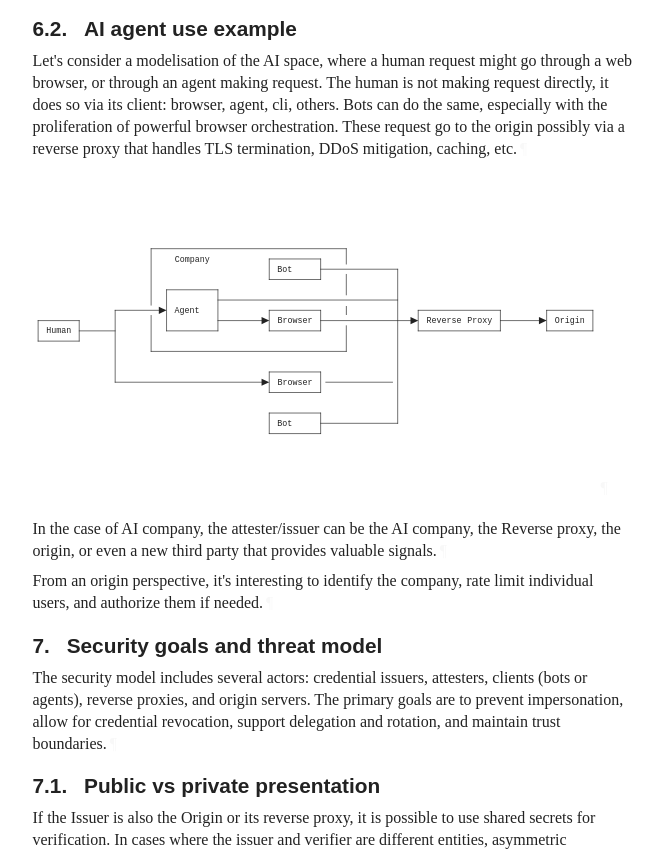
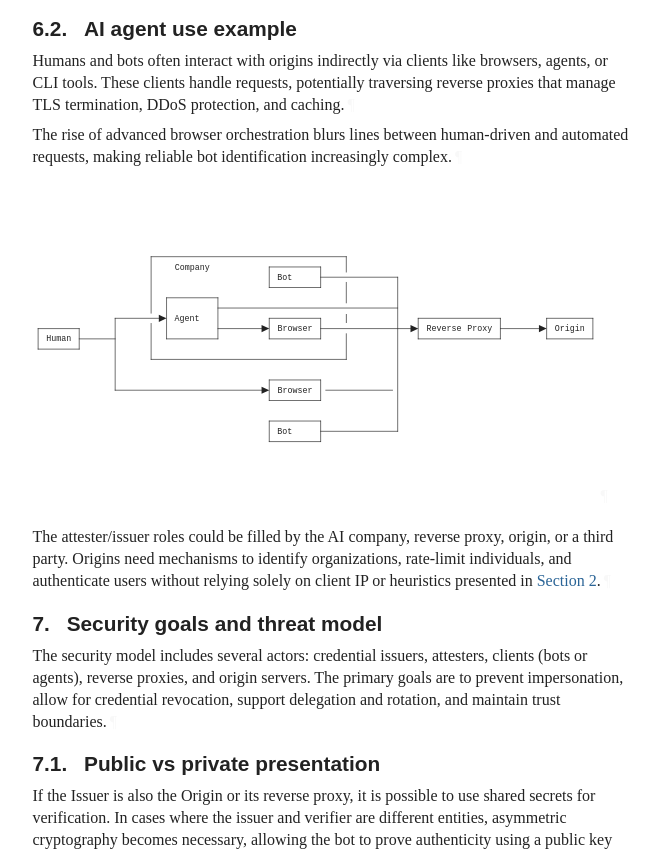
Before and after one commit to thibmeu/draft-meunier-glossary-somehow, a plain HTML site: page draft-meunier-web-bot-auth-glossary-somehow.html in a window 1280 px wide. Shown: the part 3970-4820 px from the top of the page, without its empty margins (92-755 px from the left). Drawn offline with Linux system fonts and the light colour scheme; a web font is replaced by a local one.

Commit message:
Script updating gh-pages from cdeb1d7. [ci skip]

```diff
--- a/draft-meunier-web-bot-auth-glossary-somehow.html
+++ b/draft-meunier-web-bot-auth-glossary-somehow.html
@@ -1307,7 +1307,7 @@ use.<a href="#section-2-2.2.1" class="pilcrow">¶</a></p>
 </li>
         <li id="section-2-2.3">
           <p id="section-2-2.3.1">An agent may go to every website on the Internet and share a secret with
-them like a Bearer from  <span>[<a href="#OAUTH-BEARER-RFC" class="cite xref">OAUTH-BEARER-RFC</a>]</span>. This is impractical to scale for any
+them like a Bearer from <span>[<a href="#OAUTH-BEARER-RFC" class="cite xref">OAUTH-BEARER-RFC</a>]</span>. This is impractical to scale for any
 agent beyond select partnerships, and insecure, as key rotation is challenging
 and becomes less secure as the consumers scale.<a href="#section-2-2.3.1" class="pilcrow">¶</a></p>
 </li>
@@ -1556,15 +1556,14 @@ intermediate.<a href="#section-6-1" class="pilcrow">¶</a></p>
         <h3 id="name-ai-agent-use-example">
 <a href="#section-6.2" class="section-number selfRef">6.2. </a><a href="#name-ai-agent-use-example" class="section-name selfRef">AI agent use example</a>
         </h3>
-<p id="section-6.2-1">Let's consider a modelisation of the AI space, where a human request might go
-through a web browser, or through an agent making request.
-The human is not making request directly, it does so via its client: browser,
-agent, cli, others. Bots can do the same, especially with the proliferation of
-powerful browser orchestration.
-These request go to the origin possibly via a reverse proxy that handles TLS
-termination, DDoS mitigation, caching, etc.<a href="#section-6.2-1" class="pilcrow">¶</a></p>
-<div id="section-6.2-2">
-          <div class="alignLeft art-svg artwork" id="section-6.2-2.1">
+<p id="section-6.2-1">Humans and bots often interact with origins indirectly via clients like
+browsers, agents, or CLI tools. These clients handle requests, potentially
+traversing reverse proxies that manage TLS termination, DDoS protection, and
+caching.<a href="#section-6.2-1" class="pilcrow">¶</a></p>
+<p id="section-6.2-2">The rise of advanced browser orchestration blurs lines between human-driven and
+automated requests, making reliable bot identification increasingly complex.<a href="#section-6.2-2" class="pilcrow">¶</a></p>
+<div id="section-6.2-3">
+          <div class="alignLeft art-svg artwork" id="section-6.2-3.1">
 <svg xmlns="http://www.w3.org/2000/svg" version="1.1" height="336" width="880" viewBox="0 0 880 336" class="diagram" text-anchor="middle" font-family="monospace" font-size="13px" stroke-linecap="round">
               <path d="M 8,144 L 8,176" fill="none" stroke="black"></path>
               <path d="M 72,144 L 72,176" fill="none" stroke="black"></path>
@@ -1635,14 +1634,13 @@ termination, DDoS mitigation, caching, etc.<a href="#section-6.2-1" class="pilcr
                 <text x="408" y="244">Browser</text>
                 <text x="392" y="308">Bot</text>
               </g>
-            </svg><a href="#section-6.2-2.1" class="pilcrow">¶</a>
-</div>
-</div>
-<p id="section-6.2-3">In the case of AI company, the attester/issuer can be the AI company, the
-Reverse proxy, the origin, or even a new third party that provides valuable
-signals.<a href="#section-6.2-3" class="pilcrow">¶</a></p>
-<p id="section-6.2-4">From an origin perspective, it's interesting to identify the company, rate limit
-individual users, and authorize them if needed.<a href="#section-6.2-4" class="pilcrow">¶</a></p>
+            </svg><a href="#section-6.2-3.1" class="pilcrow">¶</a>
+</div>
+</div>
+<p id="section-6.2-4">The attester/issuer roles could be filled by the AI company, reverse proxy,
+origin, or a third party. Origins need mechanisms to identify organizations,
+rate-limit individuals, and authenticate users without relying solely on client
+IP or heuristics presented in <a href="#motivation" class="auto internal xref">Section 2</a>.<a href="#section-6.2-4" class="pilcrow">¶</a></p>
 </section>
 </div>
 </section>
```
Also changed, not shown: draft-meunier-web-bot-auth-glossary-somehow.txt (+12 -13 lines).
